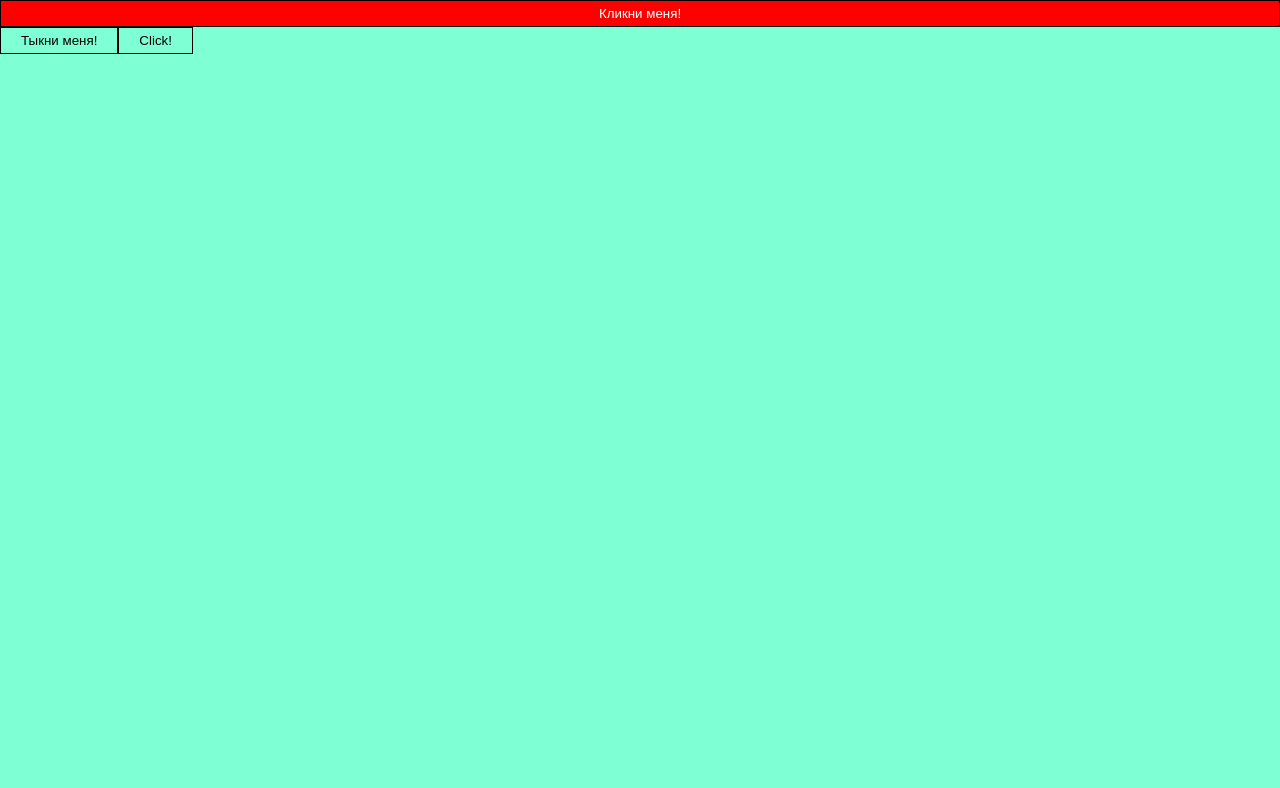
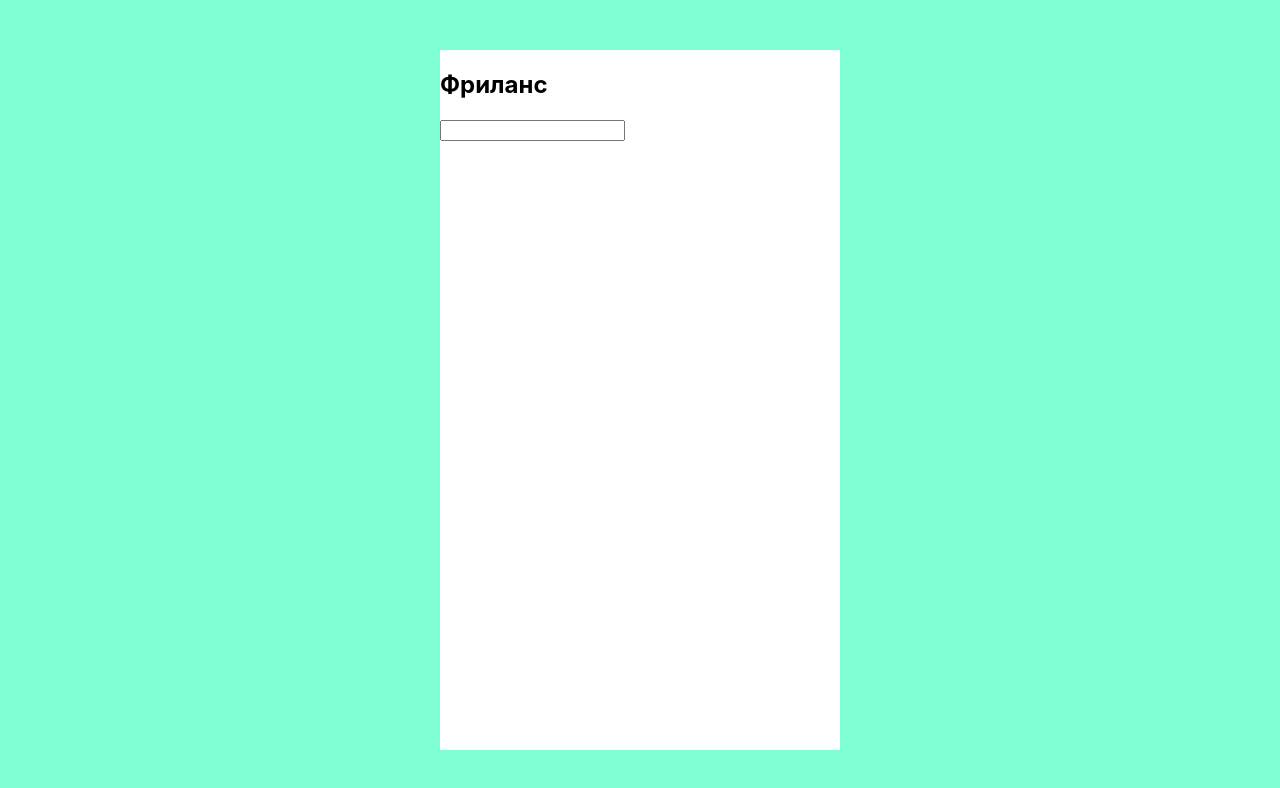
Before and after one commit to Don-Mihai/react-project-03, a React (Create React App) app: page / in a window 1280 px wide. Shown: the top 788 px of the page. Built offline with nearby package versions, Linux system fonts and the light colour scheme.

Commit message:
[feat] material []

```diff
--- a/package.json
+++ b/package.json
@@ -3,6 +3,9 @@
     "version": "0.1.0",
     "private": true,
     "dependencies": {
+        "@emotion/react": "^11.10.8",
+        "@emotion/styled": "^11.10.8",
+        "@mui/material": "^5.12.2",
         "node-sass": "^7.0.3",
         "react": "^18.2.0",
         "react-dom": "^18.2.0",
--- a/src/App.js
+++ b/src/App.js
@@ -1,16 +1,12 @@
-import React from "react";
-import Button from "./components/Button";
+import React from 'react';
+import Registration from './pages/Registration';
 
 function App() {
-
-
-  return (
-    <div className="text">
-      <Button text={'Кликни меня!'} fullWidth={true}/>
-      <Button text={'Тыкни меня!'}/>
-      <Button />
-    </div>
-  );
+    return (
+        <div className="app">
+            <Registration></Registration>
+        </div>
+    );
 }
 
 export default App;
--- a/src/components/Button.js
+++ b/src/components/Button.js
@@ -1,9 +1,9 @@
 import React from 'react';
 import './Button.scss';
 
-const Button = ({ fullWidth, text }) => {
+const Button = ({ fullWidth, text, onClick }) => {
     return (
-        <button style={{ width: fullWidth ? '100%' : 'fit-content' }} className="button">
+        <button onClick={onClick} style={{ width: fullWidth ? '100%' : 'fit-content' }} className="button">
             {text ? text : 'Click!'}
         </button>
     );
--- a/src/index.scss
+++ b/src/index.scss
@@ -1,15 +1,28 @@
+html {
+    height: 100%;
+}
+
 body {
-  margin: 0;
-  font-family: -apple-system, BlinkMacSystemFont, "Segoe UI", "Roboto", "Oxygen",
-    "Ubuntu", "Cantarell", "Fira Sans", "Droid Sans", "Helvetica Neue",
-    sans-serif;
-  -webkit-font-smoothing: antialiased;
-  -moz-osx-font-smoothing: grayscale;
+    margin: 0;
+    height: 100%;
+    font-family: -apple-system, BlinkMacSystemFont, 'Segoe UI', 'Roboto', 'Oxygen', 'Ubuntu', 'Cantarell', 'Fira Sans', 'Droid Sans', 'Helvetica Neue',
+        sans-serif;
+    -webkit-font-smoothing: antialiased;
+    -moz-osx-font-smoothing: grayscale;
+    background-color: aquamarine;
+}
 
-  background-color: aquamarine;
+#root {
+    height: 100%;
 }
 
 code {
-  font-family: source-code-pro, Menlo, Monaco, Consolas, "Courier New",
-    monospace;
+    font-family: source-code-pro, Menlo, Monaco, Consolas, 'Courier New', monospace;
 }
+
+.app {
+    height: 100%;
+    display: flex;
+    align-items: center;
+    justify-content: center;
+}
--- /dev/null
+++ b/src/pages/Registration/Registration.scss
@@ -0,0 +1,5 @@
+.page-registration {
+    width: 400px;
+    height: 700px;
+    background-color: #fff;
+}
--- /dev/null
+++ b/src/pages/Registration/index.jsx
@@ -0,0 +1,12 @@
+import './Registration.scss';
+
+const Registration = () => {
+    return (
+        <div className="page-registration">
+            <h2>Фриланс</h2>
+            <input type="text" />
+        </div>
+    );
+};
+
+export default Registration;
```
Also changed, not shown: 1 other file (tests, documents, lock files or other folders).
